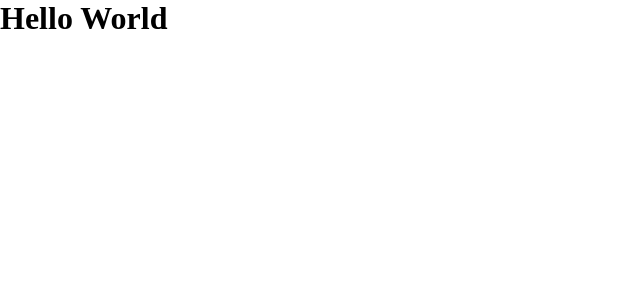
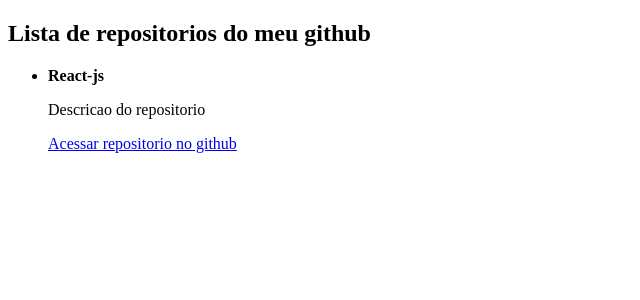
Before and after one commit to Arthur-art/reactjs-ignite-rocketseat-trilha-2021, a React app in the folder 01-github-explorer/: page / in a window 1280 px wide. Shown: the top 300 px of the page, without its empty margins (0-640 px from the left). Built offline with nearby package versions, Linux system fonts and the light colour scheme.

Commit message:
Conceito de propriedade. Como as informações são compartilhadas entre dois ou mais componentes e como podemos usar isso a nosso favor para deixarmos as responsabilidades bem separadas no projeto

```diff
--- /dev/null
+++ b/01-github-explorer/src/components/RepositoryItem/index.jsx
@@ -0,0 +1,13 @@
+import React from 'react'
+
+export const RepositoryItem = ({dataRepository}) => {
+    const {name, url, description} = dataRepository;
+
+    return (
+        <li>
+            <strong>{name ? name : "Carregando..."}</strong>
+            <p>{description}</p>
+            <a href={url}>Acessar repositorio no github</a>
+        </li>
+    )
+}
--- /dev/null
+++ b/01-github-explorer/src/components/RepositoryList/index.jsx
@@ -0,0 +1,20 @@
+import React from 'react'
+import { RepositoryItem } from '../RepositoryItem'
+
+export const RepositoryList = () => {
+
+    const repository = {
+        name: "React-js",
+        url: "#",
+        description: "Descricao do repositorio"
+    }
+
+    return (
+        <section>
+            <h1>Lista de repositorios do meu github</h1>
+            <ul>
+                <RepositoryItem dataRepository={repository}/>
+            </ul>
+        </section>
+    )
+}
--- a/01-github-explorer/src/index.jsx
+++ b/01-github-explorer/src/index.jsx
@@ -1,8 +1,8 @@
 import React from "react"
 import {render} from "react-dom"
-import { App } from "./components/App"
+import { RepositoryList } from "./components/RepositoryList"
 
 render(
-    <App />,
+    <RepositoryList />,
     document.getElementById("root")
 )
```
